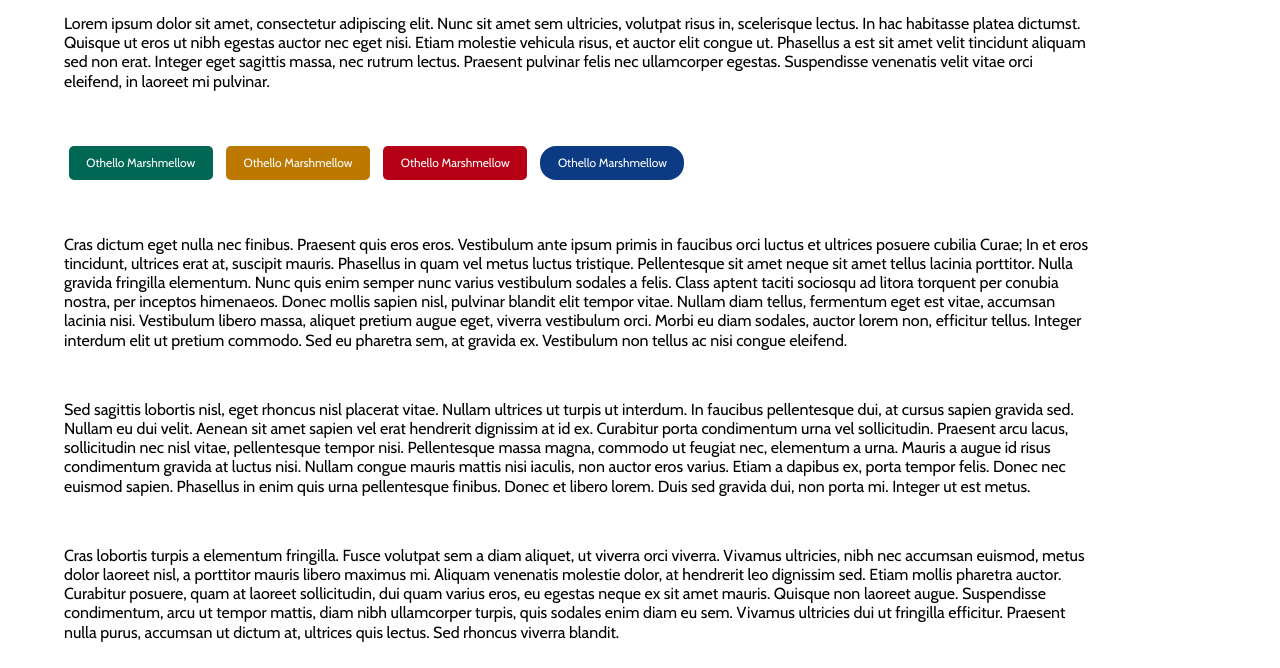
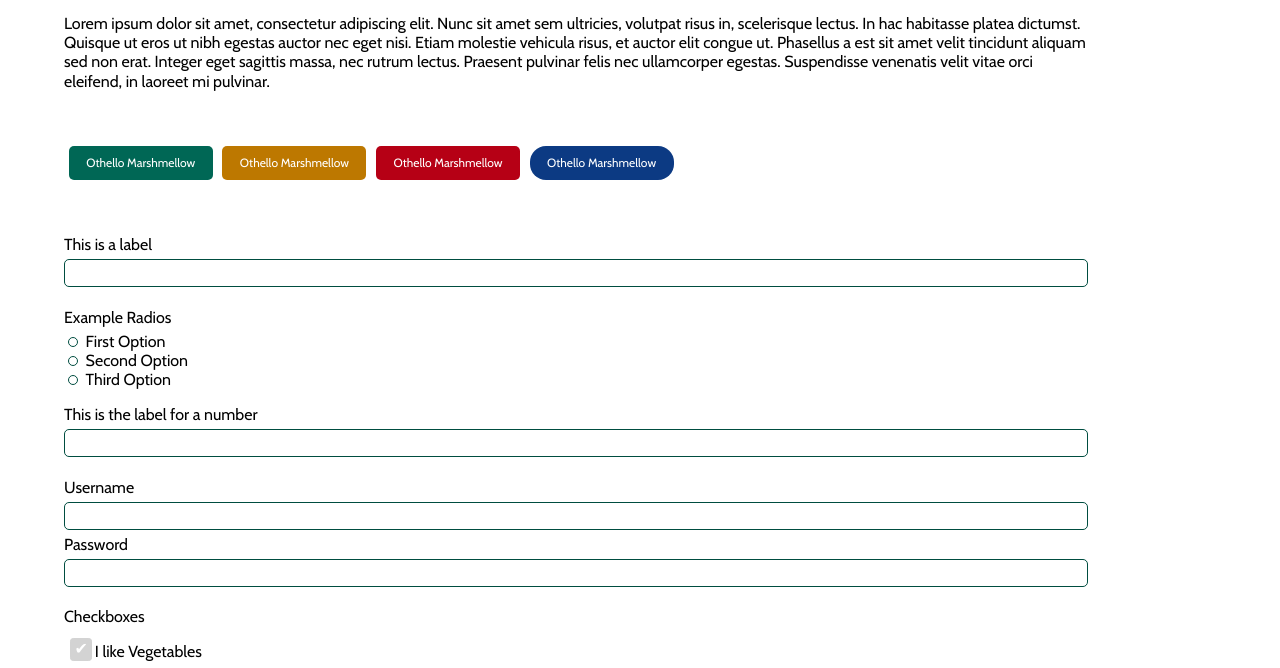
Before and after one commit to kristenmarie/heima, a website built with webpack: page src/index.html in a window 1280 px wide. Shown: the part 71-739 px from the top of the page. Built offline with nearby package versions, Linux system fonts and the light colour scheme.

Commit message:
Add form styling and vendor prefixes mixin.

```diff
--- a/src/index.html
+++ b/src/index.html
@@ -31,6 +31,59 @@
       <button class="btn-red">Othello Marshmellow</button>
       <button class="btn-blue btn-pill">Othello Marshmellow</button>
     </div>
+
+    <form>
+      <div class="input-group">
+        <label for="text-field">This is a label</label>
+        <input type="text" name="text-field">
+      </div>
+      <div class="input-group">
+        <label>Example Radios</label>
+        <div class="radio-inputs">
+          <div>
+            <input type="radio" id="firstOption">
+            <label for="radios">First Option</label>
+          </div>
+          <div>
+            <input type="radio" id="secondOption">
+            <label for="radios">Second Option</label>
+          </div>
+          <div>
+            <input type="radio" id="thirdOption">
+            <label for="radios">Third Option</label>
+          </div>
+        </div>
+      </div>
+      <div class="input-group">
+        <label for="number-input">This is the label for a number</label>
+        <input type="number" name="number-input">
+      </div>
+      <div class="input-group">
+        <label for="user-name">Username</label>
+        <input type="text" name="user-name">
+        <label for="password">Password</label>
+        <input type="password" name="password">
+      </div>
+      <div class="input-group">
+        <label>Checkboxes</label>
+        <div>
+          <div>
+            <input type="checkbox" id="vegetables" value="vegetables" checked disabled>
+            <label for="vegetables">I like Vegetables</label>
+          </div>
+          <div>
+            <input type="checkbox" id="beans" value="beans">
+            <label for="beans">I like beans</label>
+          </div>
+        </div>
+      </div>
+
+      <div class="btn-group">
+      <input type="submit">
+      <input type="reset">
+      </div>
+
+    </form>
     <p>
       Cras dictum eget nulla nec finibus. Praesent quis eros eros. Vestibulum ante ipsum primis in faucibus orci luctus et ultrices posuere cubilia Curae; In et eros tincidunt, ultrices erat at, suscipit mauris. Phasellus in quam vel metus luctus tristique. Pellentesque sit amet neque sit amet tellus lacinia porttitor. Nulla gravida fringilla elementum. Nunc quis enim semper nunc varius vestibulum sodales a felis. Class aptent taciti sociosqu ad litora torquent per conubia nostra, per inceptos himenaeos. Donec mollis sapien nisl, pulvinar blandit elit tempor vitae. Nullam diam tellus, fermentum eget est vitae, accumsan lacinia nisi. Vestibulum libero massa, aliquet pretium augue eget, viverra vestibulum orci. Morbi eu diam sodales, auctor lorem non, efficitur tellus. Integer interdum elit ut pretium commodo. Sed eu pharetra sem, at gravida ex. Vestibulum non tellus ac nisi congue eleifend.
     </p>
--- a/src/scss/components/_buttons.scss
+++ b/src/scss/components/_buttons.scss
@@ -18,7 +18,7 @@ button {
   border-radius: $pill;
 }
 
-div .btn-group {
+.btn-group {
   display: flex;
   flex-flow: row wrap;
 }
--- /dev/null
+++ b/src/scss/components/_forms.scss
@@ -0,0 +1,100 @@
+.input-group {
+  display: flex;
+  flex-flow: column nowrap;
+  margin-bottom: 1rem;
+}
+
+
+label {
+  margin-bottom: .3rem;
+}
+
+input[type=text], textarea, input[type=number], input[type=password] {
+  height: 1.5rem;
+  font-size: .9rem;
+  margin-bottom: .3rem;
+  border: 1px solid $heimaGreen;
+  border-radius: $defaultButton;
+  transition: all 200ms ease;
+
+  &:focus {
+    outline: none;
+    box-shadow: 0 0 5px $lightHeimaGreen;
+    border: 1px solid $heimaGreen;
+  }
+}
+input[type="radio"] {
+  -webkit-appearance: none;
+  -moz-appearance: none;
+  appearance: none;
+  cursor: pointer;
+  margin: auto .25rem;
+  height: 10px;
+  width: 10px;
+  border: 1px solid $heimaGreen;
+  border-radius: 50%;
+
+  &:checked {
+    background-color: $lightHeimaGreen;
+  }
+  &:focus {
+    outline: none;
+    box-shadow: 0 0 10px $heimaGreen;
+  }
+}
+input[type="submit"] {
+  @include button($heimaGreen);
+  font-size: .9rem;
+}
+input[type="reset"] {
+  @include button($lightHeimaYellow);
+  font-size: .9rem;
+}
+
+//Checkbox Styles
+input[type=checkbox] + label {
+  display: block;
+  margin: 0.2em;
+  cursor: pointer;
+  padding: 0.2em;
+}
+
+input[type=checkbox] {
+  display: none;
+}
+
+input[type=checkbox] + label:before {
+  content: "\2714";
+  border: 0.1em solid $heimaGreen;
+  border-radius: 0.2em;
+  display: inline-block;
+  width: 1em;
+  height: 1em;
+  padding-left: 0.2em;
+  padding-bottom: 0.3em;
+  margin-right: 0.2em;
+  vertical-align: bottom;
+  color: transparent;
+  transition: .2s;
+}
+
+input[type=checkbox] + label:active:before {
+  transform: scale(0);
+}
+
+input[type=checkbox]:checked + label:before {
+  background-color: $lightHeimaGreen;
+  border-color: $lightHeimaGreen;
+  color: #fff;
+}
+
+input[type=checkbox]:disabled + label:before {
+  transform: scale(1);
+  border-color: $heimaGreen;
+}
+
+input[type=checkbox]:checked:disabled + label:before {
+  transform: scale(1);
+  background-color: lightgray;
+  border-color: lightgray;
+}
--- a/src/scss/heima.scss
+++ b/src/scss/heima.scss
@@ -2,6 +2,7 @@
 
 @import 'mixins/button';
 @import 'mixins/media-queries';
+@import 'mixins/vendor-prefixes';
 
 @import 'abstracts/variables';
 
@@ -11,6 +12,7 @@
 @import 'components/buttons';
 @import 'components/container';
 @import 'components/fluid-nav';
+@import 'components/forms';
 
 
 
--- /dev/null
+++ b/src/scss/mixins/_vendor-prefixes.scss
@@ -0,0 +1,13 @@
+/// Mixin to prefix a property
+/// @author Hugo Giraudel
+/// @param {String} $property - Property name
+/// @param {*} $value - Property value
+/// @param {List} $prefixes (()) - List of prefixes to print
+@mixin prefix($property, $value, $prefixes: ()) {
+  @each $prefix in $prefixes {
+    #{'-' + $prefix + '-' + $property}: $value;
+  }
+
+  // Output standard non-prefixed declaration
+  #{$property}: $value;
+}
```
